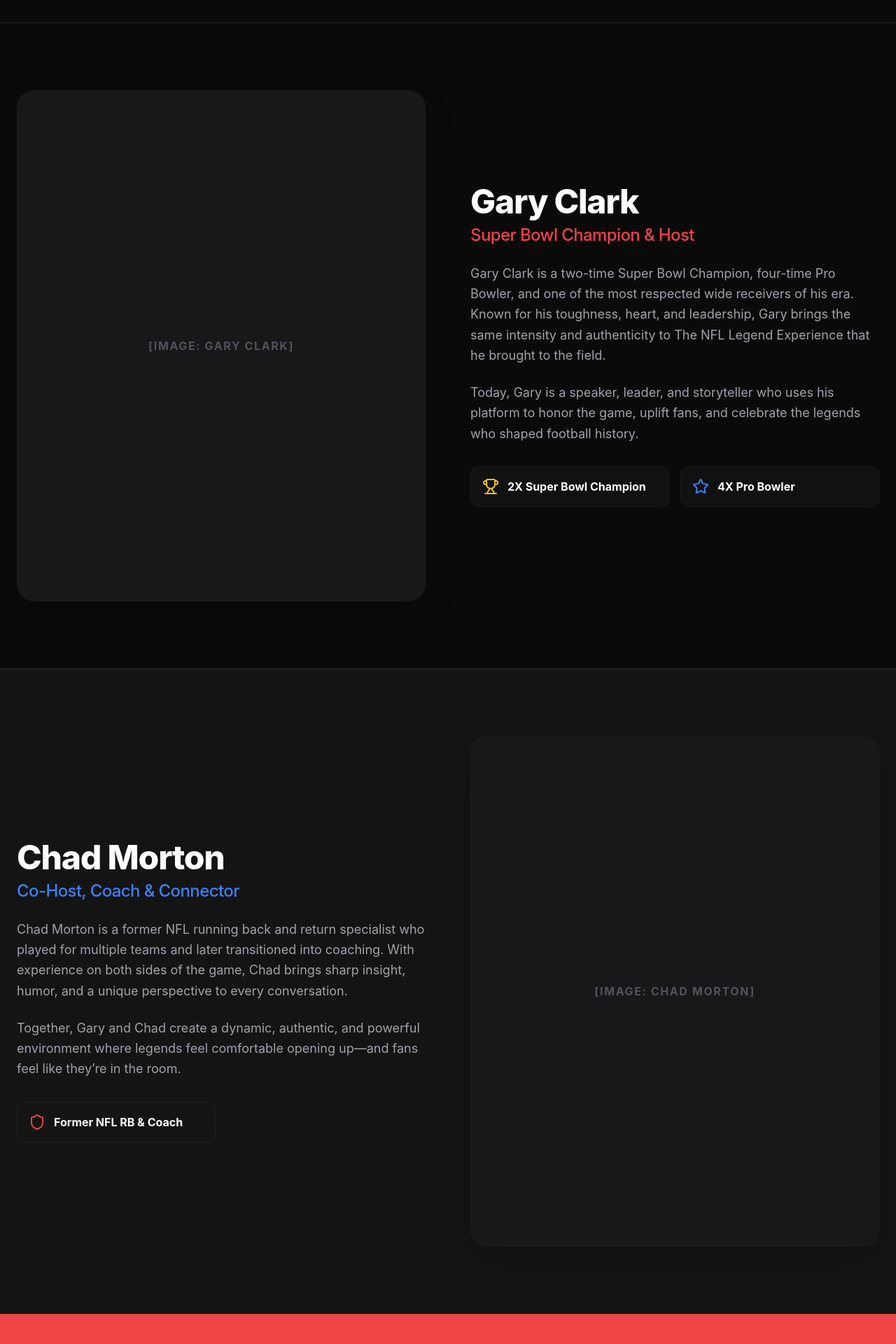
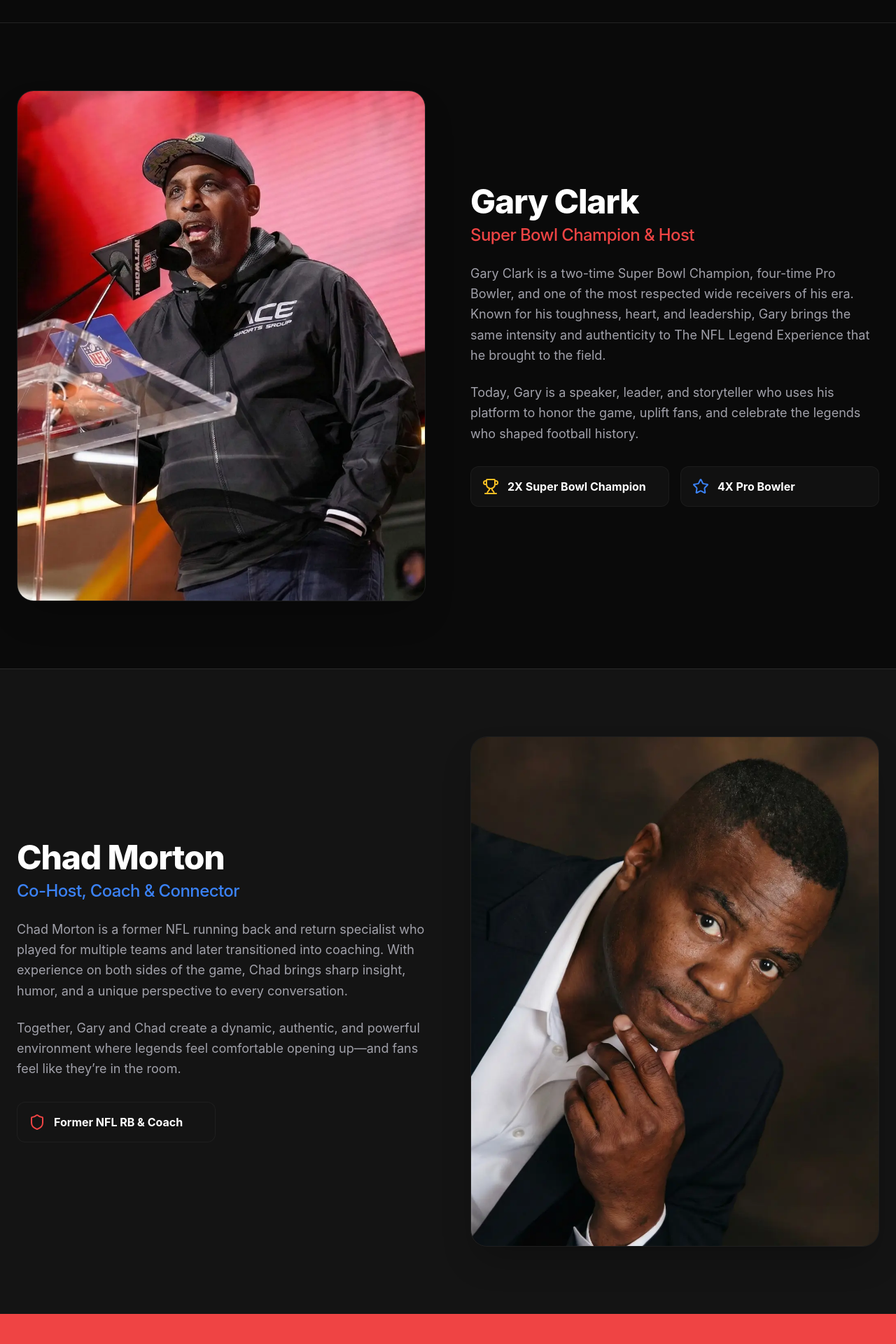
Before and after one commit to aashath0317/gary_clark_02_20_2026, a React (Vite) app: page /hosts in a window 1280 px wide. Shown: the part 520-2440 px from the top of the page at 70% size. Built offline with nearby package versions, Linux system fonts and the light colour scheme.

Commit message:
Vercel fix

```diff
--- a/src/pages/Home.jsx
+++ b/src/pages/Home.jsx
@@ -150,6 +150,9 @@ const Home = () => {
                         <div className="glass rounded-3xl p-8 lg:p-12 relative overflow-hidden group">
                             <div className="absolute top-0 right-0 w-64 h-64 bg-accent-primary/5 rounded-full blur-3xl -mr-20 -mt-20 transition-all group-hover:bg-accent-primary/10"></div>
                             <div className="relative z-10 flex flex-col h-full">
+                                <div className="w-32 h-32 rounded-full overflow-hidden border-4 border-accent-primary/30 mb-6 mx-auto shadow-[0_0_20px_rgba(239,68,68,0.2)]">
+                                    <img src="/gary_clark.webp" alt="Gary Clark" className="w-full h-full object-cover" />
+                                </div>
                                 <h3 className="text-3xl font-black mb-2">Gary Clark</h3>
                                 <p className="text-accent-primary font-bold tracking-wide uppercase text-sm mb-6">2X Super Bowl Champion</p>
                                 <p className="text-text-secondary leading-relaxed mb-8 flex-grow">
@@ -161,6 +164,9 @@ const Home = () => {
                         <div className="glass rounded-3xl p-8 lg:p-12 relative overflow-hidden group">
                             <div className="absolute top-0 right-0 w-64 h-64 bg-accent-secondary/5 rounded-full blur-3xl -mr-20 -mt-20 transition-all group-hover:bg-accent-secondary/10"></div>
                             <div className="relative z-10 flex flex-col h-full">
+                                <div className="w-32 h-32 rounded-full overflow-hidden border-4 border-accent-secondary/30 mb-6 mx-auto shadow-[0_0_20px_rgba(59,130,246,0.2)]">
+                                    <img src="/chad.webp" alt="Chad Morton" className="w-full h-full object-cover" />
+                                </div>
                                 <h3 className="text-3xl font-black mb-2">Chad Morton</h3>
                                 <p className="text-accent-secondary font-bold tracking-wide uppercase text-sm mb-6">Former NFL RB & Coach</p>
                                 <p className="text-text-secondary leading-relaxed mb-8 flex-grow">
--- a/src/pages/Hosts.jsx
+++ b/src/pages/Hosts.jsx
@@ -26,8 +26,8 @@ const Hosts = () => {
                 <div className="container-custom">
                     <div className="grid grid-cols-1 lg:grid-cols-2 gap-16 items-center">
                         <div className="relative rounded-3xl overflow-hidden glass border border-glass-border shadow-2xl group animate-fade-in">
-                            <div className="aspect-[4/5] bg-zinc-900 flex items-center justify-center">
-                                <span className="text-zinc-600 font-bold uppercase tracking-widest">[Image: Gary Clark]</span>
+                            <div className="aspect-[4/5] bg-zinc-900 flex items-center justify-center overflow-hidden">
+                                <img src="/gary_clark.webp" alt="Gary Clark - Super Bowl Champion & Host" className="w-full h-full object-cover group-hover:scale-105 transition-transform duration-500" />
                             </div>
                         </div>
 
@@ -79,8 +79,8 @@ const Hosts = () => {
                         </div>
 
                         <div className="order-1 lg:order-2 relative rounded-3xl overflow-hidden glass border border-glass-border shadow-2xl group animate-fade-in fade-in-delay-1">
-                            <div className="aspect-[4/5] bg-zinc-900 flex items-center justify-center">
-                                <span className="text-zinc-600 font-bold uppercase tracking-widest">[Image: Chad Morton]</span>
+                            <div className="aspect-[4/5] bg-zinc-900 flex items-center justify-center overflow-hidden">
+                                <img src="/chad.webp" alt="Chad Morton - Co-Host, Coach & Connector" className="w-full h-full object-cover group-hover:scale-105 transition-transform duration-500" />
                             </div>
                         </div>
                     </div>
```
Also changed, not shown: public/chad.webp (added), public/gary_clark.webp (added), vercel.json (added).
